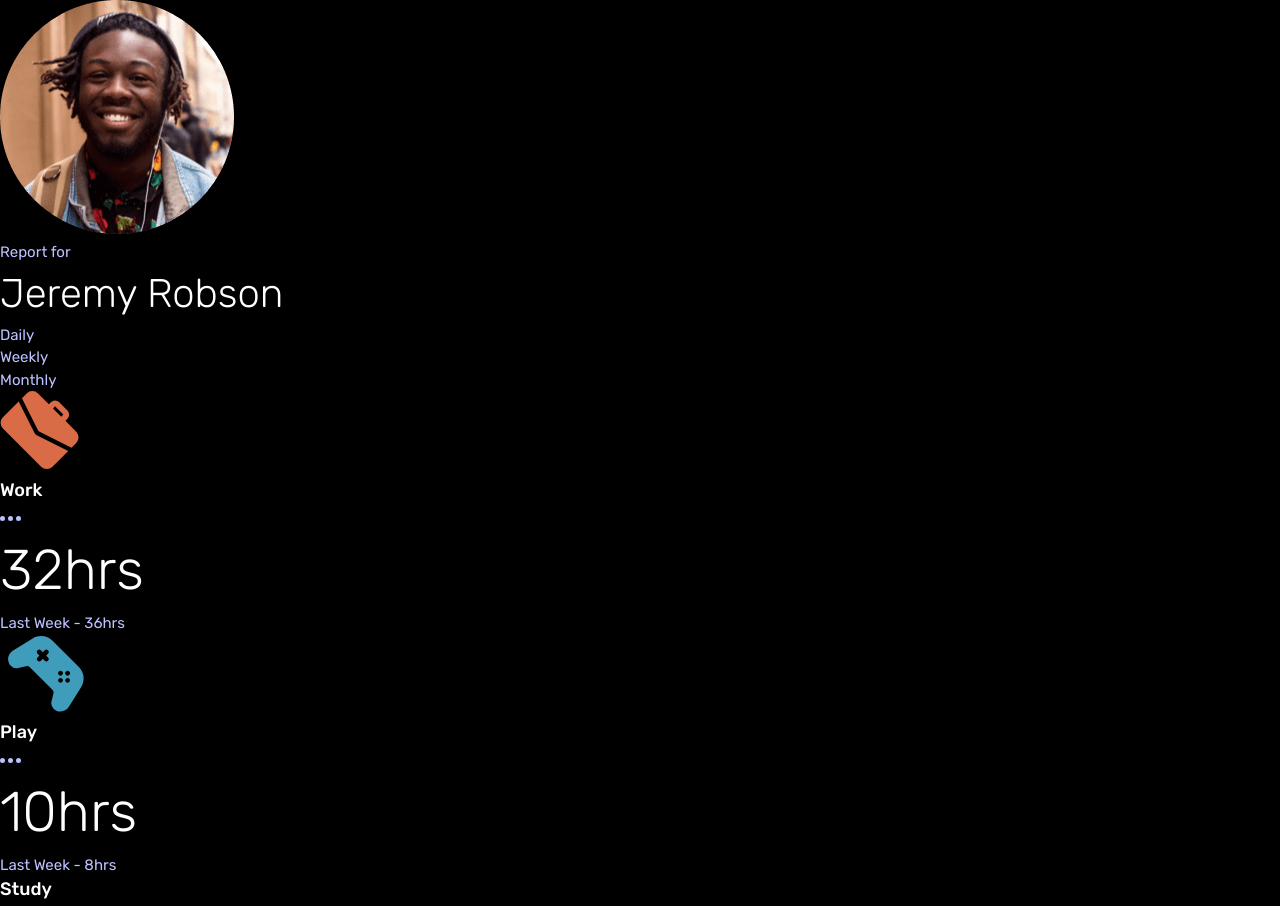
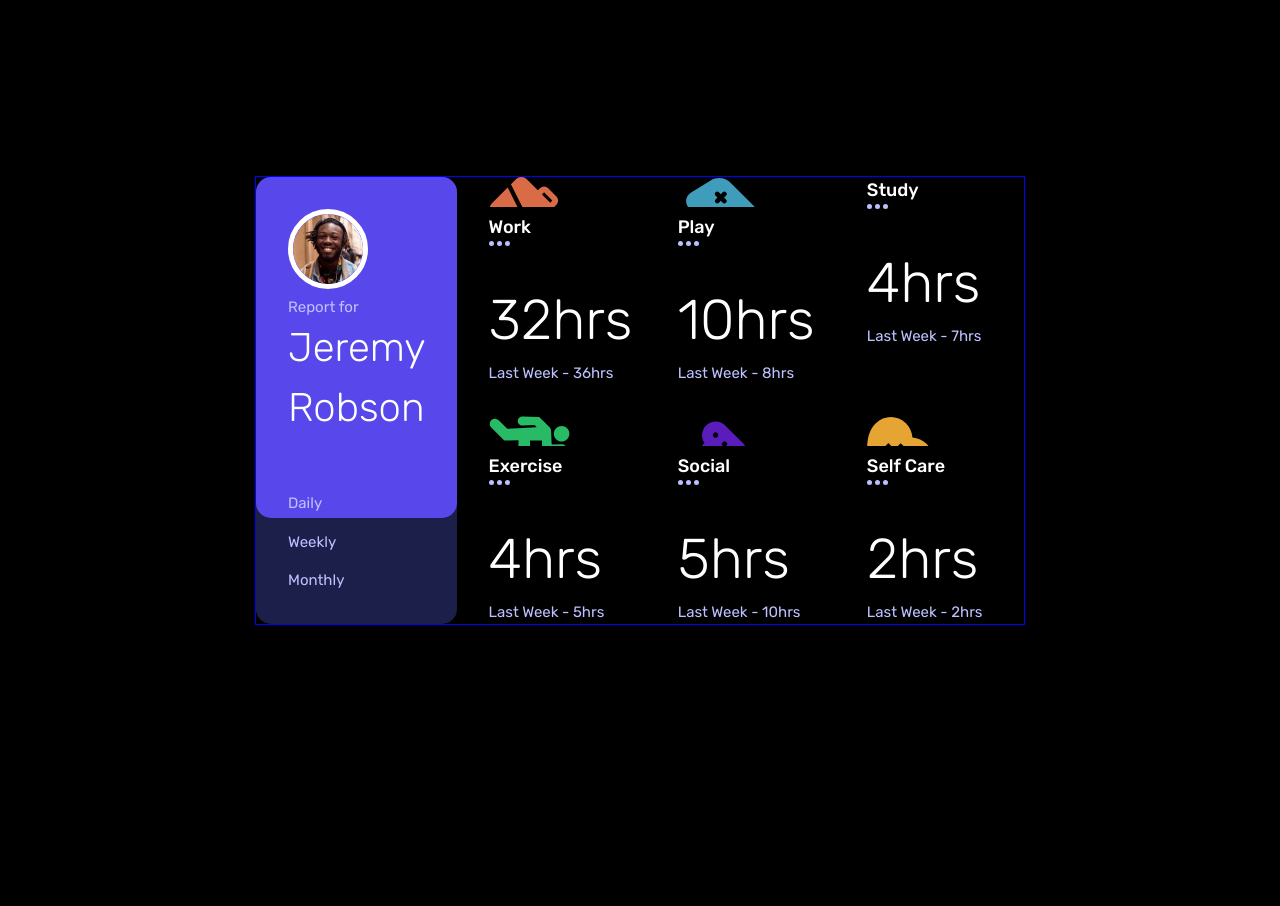
Before and after one commit to enricomelis/fem-time-tracking-dashboard, a website built with Vite: page index.html in a window 1280 px wide. Shown: the top 906 px of the page. After the commit the page ends 800 px from the top, so only its background shows below. Built offline with nearby package versions, Linux system fonts and the light colour scheme.

Commit message:
started style of profile-box
need some changes on svg in main.scss and to fix the overlap of ul and .profile

```diff
--- a/index.html
+++ b/index.html
@@ -11,19 +11,21 @@
     <link href="https://fonts.googleapis.com/css2?family=Rubik:wght@300;400;500&display=swap" rel="stylesheet">
   </head>
   <body style="background-color: black;">
-    <div class="grid container">
+    <div class="grid-container">
+      <div class="profile-box">
         <div class="profile">
           <img src="./images/image-jeremy.png" alt="">
           <h2 class="description">Report for</h2>
           <h1 class="name">Jeremy Robson</h1>
         </div>
         <nav>
-        <ul>
+          <ul class="links">
             <li class="description"><a href="#">Daily</a></li>
             <li class="description"><a href="#">Weekly</a></li>
             <li class="description"><a href="#">Monthly</a></li>
           </ul>
         </nav>
+      </div>
 
       <section class="card" aria-details="work">
         <svg width="79" height="79" xmlns="http://www.w3.org/2000/svg">
@@ -57,7 +59,7 @@
         </article>
       </section>
 
-      <section class="card" aria-details="exercise">
+      <section class="card exercise" aria-details="exercise">
         <svg width="81" height="55" xmlns="http://www.w3.org/2000/svg"><path d="m33.357.579 16.447.426c.33.009.645.144.88.38l9.953 9.953a4.946 4.946 0 0 1 1.451 3.311l.514 12.87c.02.503.433.895.937.894l9.595-.05a4.438 4.438 0 0 1 4.437 4.43v.26c0 1.164-.453 2.259-1.277 3.082a4.334 4.334 0 0 1-3.083 1.277h-15.77c-2.347 0-4.393-2.045-4.393-4.393l-.001-8.405-12.05-.009.01 15.17c.001.426-.21.826-.56 1.067l-18.098 12.41c-1.363.849-2.958 1.033-4.426.537a5.147 5.147 0 0 1-1.994-1.237 5.247 5.247 0 0 1-1.193-1.85c-.875-2.293.074-4.934 2.256-6.277l12.303-8.973.252-11.28-13.556.442a1.291 1.291 0 0 1-.957-.377L2.237 11.439c-1-.999-1.55-2.38-1.513-3.792a5.124 5.124 0 0 1 1.714-3.71c2.042-1.84 5.234-1.688 7.267.345l8.576 8.576 29.444-1.635-2.133-2.133-12.263.347a4.434 4.434 0 0 1-3.294-1.28l-.016-.015a4.409 4.409 0 0 1-1.294-3.307c.08-2.347 2.16-4.255 4.632-4.256Zm33.78 11.774c3.025-3.025 7.945-3.025 10.97 0 3.024 3.025 3.024 7.944 0 10.97-3.025 3.024-7.945 3.024-10.97 0-3.024-3.026-3.025-7.945 0-10.97Z" fill="#29BA66" fill-rule="nonzero"/></svg>
         <article class="card__report">
           <h2 class="title">Exercise</h2>
--- a/sass/layout/_grid.scss
+++ b/sass/layout/_grid.scss
@@ -0,0 +1,20 @@
+@use '../abstracts/' as *;
+
+.grid-container{
+    outline: 1px solid blue;
+    width: 60%;
+    margin: auto;
+
+    display: grid;
+    grid-template-columns: repeat(4, 1fr);
+    grid-template-rows: 1fr 1fr;
+    gap: 2rem;
+}
+
+.grid-container > .profile-box {
+    grid-row: span 2;
+}
+
+.exercise {
+    grid-column-start: 2;
+}
--- a/sass/layout/_nav.scss
+++ b/sass/layout/_nav.scss
@@ -0,0 +1,41 @@
+@use '../abstracts/' as *;
+
+.profile-box {
+    background-color: map-get($colors, neutral, 800);
+    border-radius: 15px;
+
+    position: relative;
+}
+
+.profile {
+    background-color: map-get($colors, primary, card);
+    border-radius: 15px;
+
+    padding: 2rem;
+}
+
+.profile-box > nav {
+    padding: 2rem;
+    position: absolute;
+    bottom: 0;
+
+    width: 100%;
+}
+
+.links {
+    display: flex;
+    flex-direction: column;
+    gap: 1em;
+    justify-content: center;
+}
+
+.profile > img {
+    width: 80px;
+
+    border: 5px solid white;
+    border-radius: 50%;
+}
+
+.profile > h1 {
+    margin-bottom: 3rem;
+}
--- a/sass/main.scss
+++ b/sass/main.scss
@@ -3,3 +3,7 @@
 @use './components/' as *;
 @use './layout/' as *;
 @use './pages/' as *;
+
+svg {
+    height: 30px;
+}
--- a/sass/pages/_home.scss
+++ b/sass/pages/_home.scss
@@ -0,0 +1,7 @@
+
+
+body {
+    display: flex;
+    justify-content: center;
+    align-items: center;
+}
```
Lines whose indentation alone changed are shown as unchanged.
